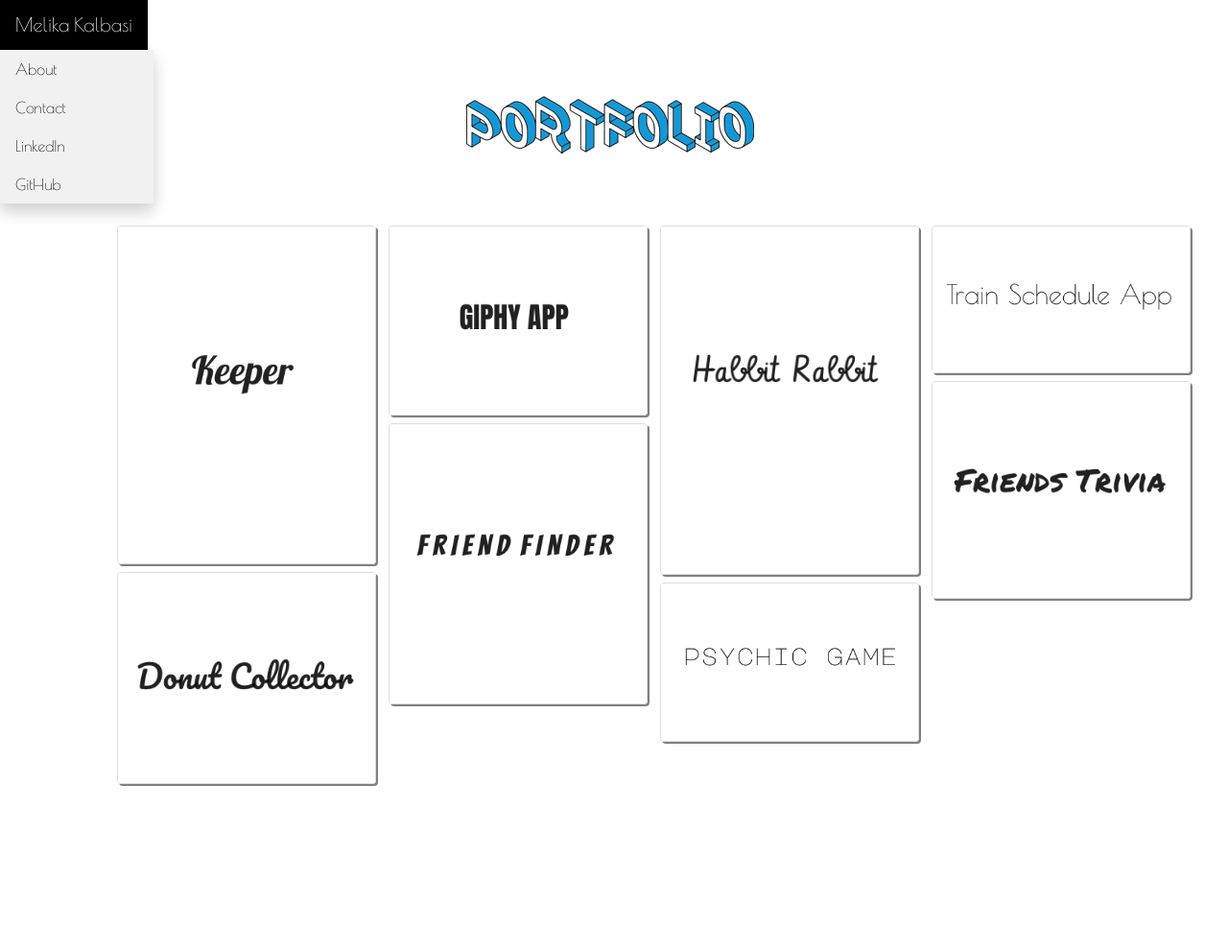
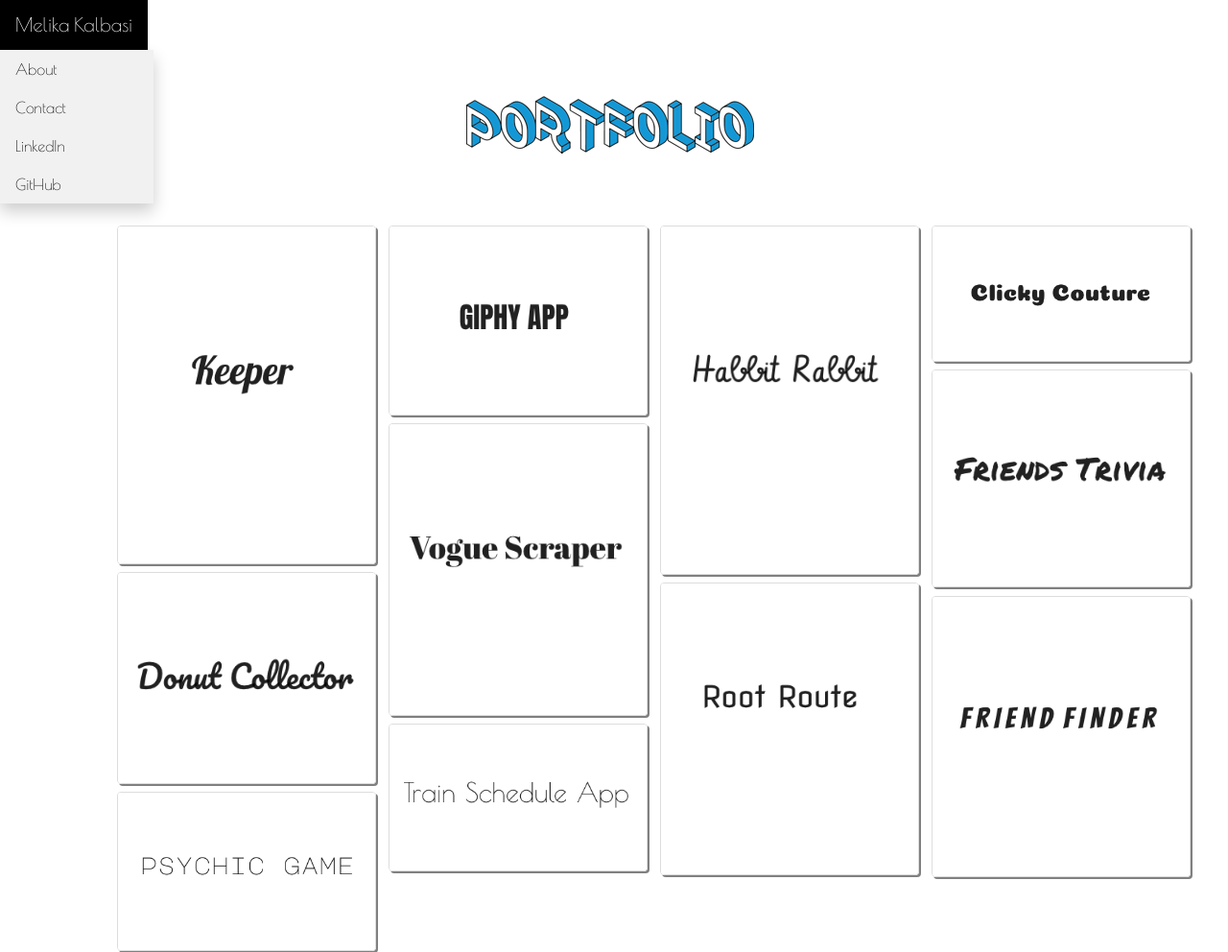
Before and after one commit to melikalbasi/personal-portfolio, a plain HTML site: page portfolio.html in a window 1280 px wide. Shown: the whole page at 96% size. Before the commit the page ends 817 px from the top, so only its background shows below. Drawn offline with nearby package versions, Linux system fonts and the light colour scheme; files that its build step writes are made by us from their sources.

Commit message:
add projects

```diff
--- a/portfolio.html
+++ b/portfolio.html
@@ -46,18 +46,24 @@
       <div class="column">
         <p class="port"><a href="https://melikalbasi.github.io/keeper/"><img class="portfolio" src="./assets/images/keeper1.png"></a></p>
         <p class="port"><a href="https://melikalbasi.github.io/donut-collector-game/"><img class="portfolio" src="./assets/images/collector1.png"></a></p>
+        <p class="port"><a href="https://github.com/melikalbasi/Psychic-Game"><img class="portfolio" src="./assets/images/psychic1.png"></a></p>
+
       </div>
       <div class="column">
         <p class="port"><a href="https://melikalbasi.github.io/GIPHY/"><img class="portfolio" src="./assets/images/giphy1.png"></a></p>
-        <p class="port"><a href="https://friend-finder-1223.herokuapp.com/"><img class="portfolio" src="./assets/images/finder1.png"></a></p>
+        <p class="port"><a href="https://vogue-scraper.herokuapp.com/"><img class="portfolio" src="./assets/images/voguescraper.png"></a></p>
+        <p class="port"><a href="https://melikalbasi.github.io/Train-Schedule-App/"><img class="portfolio" src="./assets/images/train1.png"></a></p>
+
       </div>
       <div class="column">
         <p class="port"><a href="https://habbitrabbit.herokuapp.com/"><img class="portfolio" src="./assets/images/habbitrabbit1.png"></a></p>
-        <p class="port"><a href="https://github.com/melikalbasi/Psychic-Game"><img class="portfolio" src="./assets/images/psychic1.png"></a></p>
+        <p class="port"><a href="https://github.com/melikalbasi/root-route-1"><img class="portfolio" src="./assets/images/rootroute.png"></a></p>
       </div>
       <div class="column">
-        <p class="port"><a href="https://melikalbasi.github.io/Train-Schedule-App/"><img class="portfolio" src="./assets/images/train1.png"></a></p>
+        <p class="port"><a href="https://melikalbasi.github.io/clicky-couture/"><img class="portfolio" src="./assets/images/clicky.png"></a></p>
         <p class="port"><a href="https://melikalbasi.github.io/friends-trivia-game/"><img class="portfolio" src="./assets/images/trivia1.png"></a></p>
+        <p class="port"><a href="https://friend-finder-1223.herokuapp.com/"><img class="portfolio" src="./assets/images/finder1.png"></a></p>
+
       </div>
     </div>
   </div>
```
Also changed, not shown: assets/images/clicky.png (added), assets/images/rootroute.png (added), assets/images/voguescraper.png (added).
